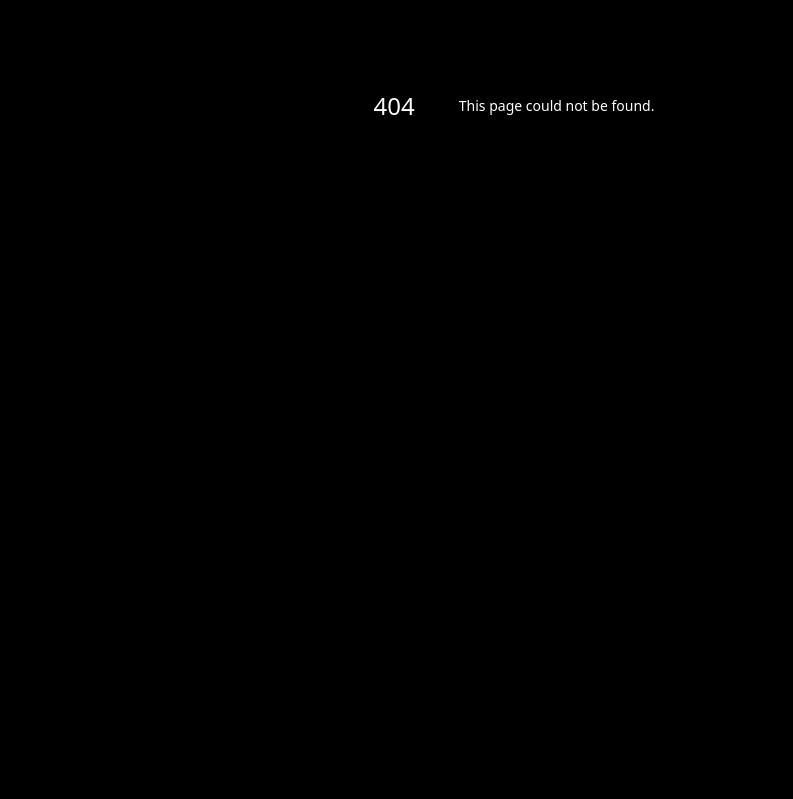
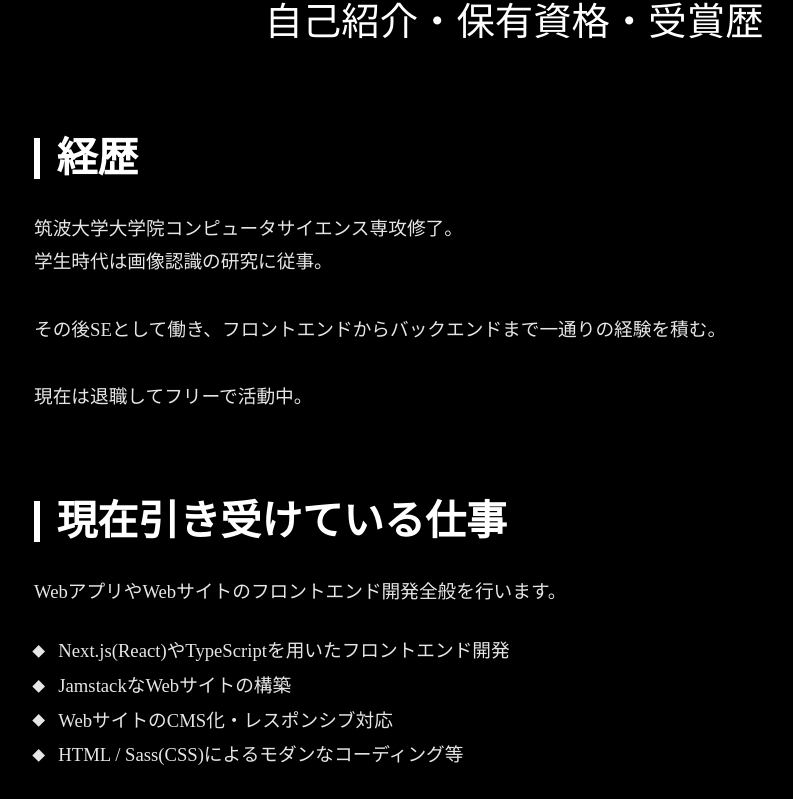
Before and after one commit to Ryoh96/portfolio-nextjs, a Next.js app: page /about in a window 1280 px wide. Before the commit this address had no page. Shown: the part 295-1094 px from the top of the page, without its empty margins (126-919 px from the left). Before the commit the page ends 800 px from the top, so only its background shows below. Built offline with nearby package versions, Linux system fonts and the light colour scheme.

Commit message:
Added about page

```diff
--- /dev/null
+++ b/src/components/atoms/Description.tsx
@@ -0,0 +1,17 @@
+import styled from 'styled-components'
+
+import { prata } from '@/font/prata'
+
+const Description = styled.p.attrs({
+  className: prata.className,
+})`
+  padding-bottom: 0;
+  font-size: clamp(23px, 3vw, 45px);
+  min-height: 0vw;
+  text-align: center;
+
+  ${({ theme }) => theme.media.u_xs`
+    font-size: 18px;
+  `}
+`
+export default Description
--- /dev/null
+++ b/src/components/atoms/Title.tsx
@@ -0,0 +1,15 @@
+import styled from 'styled-components'
+
+import { prata } from '@/font/prata'
+
+const Title = styled.h1.attrs({
+  className: prata.className,
+})`
+  font-size: clamp(71.7px, 9.33vw, 140px);
+  text-align: center;
+
+  ${({theme}) => theme.media.u_xs`
+    font-size: 60px;
+  `}
+`
+export default Title
--- /dev/null
+++ b/src/components/layout/Container.tsx
@@ -0,0 +1,10 @@
+import styled, { css } from 'styled-components'
+
+const Container = styled.div`
+  ${({ theme }) => css`
+    width: min(${theme.contentWidth}, ${theme.maxContentWidth});
+  `}
+  margin-inline: auto;
+`
+
+export default Container
--- /dev/null
+++ b/src/pages/about.tsx
@@ -0,0 +1,136 @@
+import type { NextPage } from 'next'
+import styled from 'styled-components'
+
+import _Description from '@/components/atoms/Description'
+import _Title from '@/components/atoms/Title'
+import Container from '@/components/layout/Container'
+
+const PageTitle = styled(_Title)`
+  margin-top: 1em;
+  margin-bottom: 0.5em;
+`
+
+const PageDescription = styled(_Description)`
+  margin-bottom: 2.5em;
+`
+
+const Section = styled.section`
+  margin-bottom: 88px;
+
+  ${({ theme }) => theme.media.u_sp`
+    margin-bottom: 60px;
+  `}
+`
+
+const Title = styled.h2`
+  font-size: clamp(24.6px, 3.2vw, 48px);
+  min-height: 0vw;
+  margin-bottom: 0.8em;
+  border-left: 0.17em solid #fff;
+  font-weight: bold;
+  padding-left: 0.4em;
+
+  ${({ theme }) => theme.media.u_xs`
+      font-size: 22px;
+  `}
+`
+
+const Paragraph = styled.p`
+  font-size: clamp(16px, 1.46vw, 22px);
+  min-height: 0vw;
+  line-height: 1.8;
+  margin-bottom: 1.8em;
+  opacity: 0.9;
+
+  ${({ theme }) => theme.media.u_xs`
+      font-size: 15px;
+  `}
+`
+
+const List = styled.ul`
+  display: grid;
+  gap: 1em;
+  margin-bottom: 1.8em;
+`
+
+const ListItem = styled.li`
+  font-size: clamp(16px, 1.46vw, 22px);
+  min-height: 0vw;
+  opacity: 0.9;
+  display: flex;
+  gap: 0.8em;
+  align-items: center;
+  ${({ theme }) => theme.media.u_xs`
+      font-size: 15px;
+  `}
+
+  &::before {
+    content: '';
+    display: block;
+    width: 0.5em;
+    height: 0.5em;
+    background-color: #fff;
+    transform: rotate(45deg);
+  }
+`
+
+const AboutInner = styled.div`
+  width: min(960px, 80%);
+  position: relative;
+  z-index: 2;
+  margin-inline: auto;
+`
+
+const About: NextPage = () => {
+  return (
+    <Container>
+      <AboutInner>
+        <PageTitle>About</PageTitle>
+        <PageDescription>自己紹介・保有資格・受賞歴</PageDescription>
+        <Section>
+          <Title>経歴</Title>
+          <Paragraph>
+            筑波大学大学院コンピュータサイエンス専攻修了。
+            <br />
+            学生時代は画像認識の研究に従事。
+          </Paragraph>
+          <Paragraph>
+            その後SEとして働き、フロントエンドからバックエンドまで一通りの経験を積む。
+          </Paragraph>
+          <Paragraph>現在は退職してフリーで活動中。</Paragraph>
+        </Section>
+        <Section>
+          <Title>現在引き受けている仕事</Title>
+          <Paragraph>
+            WebアプリやWebサイトのフロントエンド開発全般を行います。
+          </Paragraph>
+          <List>
+            <ListItem>
+              Next.js(React)やTypeScriptを用いたフロントエンド開発
+            </ListItem>
+            <ListItem>JamstackなWebサイトの構築</ListItem>
+            <ListItem>WebサイトのCMS化・レスポンシブ対応</ListItem>
+            <ListItem>HTML / Sass(CSS)によるモダンなコーディング等</ListItem>
+          </List>
+          <Paragraph>
+            場合によって、デザインからPHPやPythonによるバックグラウンド構築も可能です。
+          </Paragraph>
+        </Section>
+        <Section>
+          <Title>保有資格</Title>
+          <List>
+            <ListItem>HTMLプロフェッショナル認定試験 (レベル2)</ListItem>
+            <ListItem>色彩検定 (2級・優秀賞)</ListItem>
+            <ListItem>Webクリエイター能力認定試験 (エキスパート)</ListItem>
+            <ListItem>JavaSE (Sliver)</ListItem>
+            <ListItem>Oracle (Bronze)</ListItem>
+          </List>
+        </Section>
+        <Section>受賞歴</Section>
+        <Paragraph>色彩検定協会優秀賞 (2019年度)</Paragraph>
+      </AboutInner>
+    </Container>
+  )
+}
+
+export default About
--- a/src/pages/index.tsx
+++ b/src/pages/index.tsx
@@ -87,9 +87,12 @@ const Index: NextPage = () => {
             <Section>
               <Title>{section.title}</Title>
               <Description>{section.description}</Description>
-              <Link href={''}>
+              {
+                index !== 0 &&
+                <Link href={''}>
                 <Button>Show more...</Button>
               </Link>
+              }
             </Section>
           </SnapItem>
         ))}
--- a/src/theme/index.ts
+++ b/src/theme/index.ts
@@ -2,6 +2,11 @@ import type { DefaultTheme } from 'styled-components'
 
 import { media } from './mediaQuery'
 
+const contentWidth = '94%'
+const maxContentWidth = "1900px"
+
 export const theme: DefaultTheme = {
   media,
+  contentWidth,
+  maxContentWidth
 }
--- a/src/theme/styled.d.ts
+++ b/src/theme/styled.d.ts
@@ -29,5 +29,7 @@ declare module 'styled-components' {
       | 'o_4xl',
       (...args: [TemplateStringsArray]) => FlattenSimpleInterpolation
     >
+    contentWidth: string
+    maxContentWidth: string
   }
 }
```
Also changed, not shown: src/components/layout/Hero.tsx (added).
